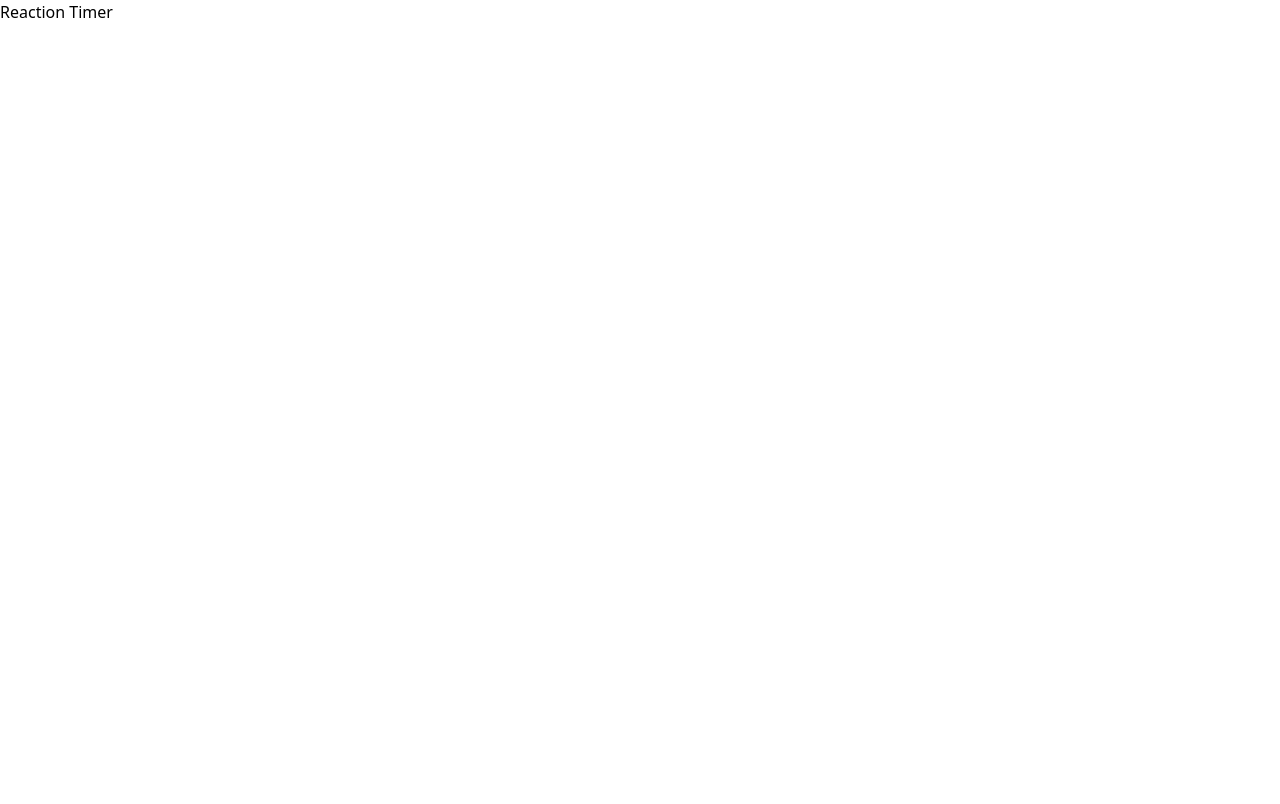
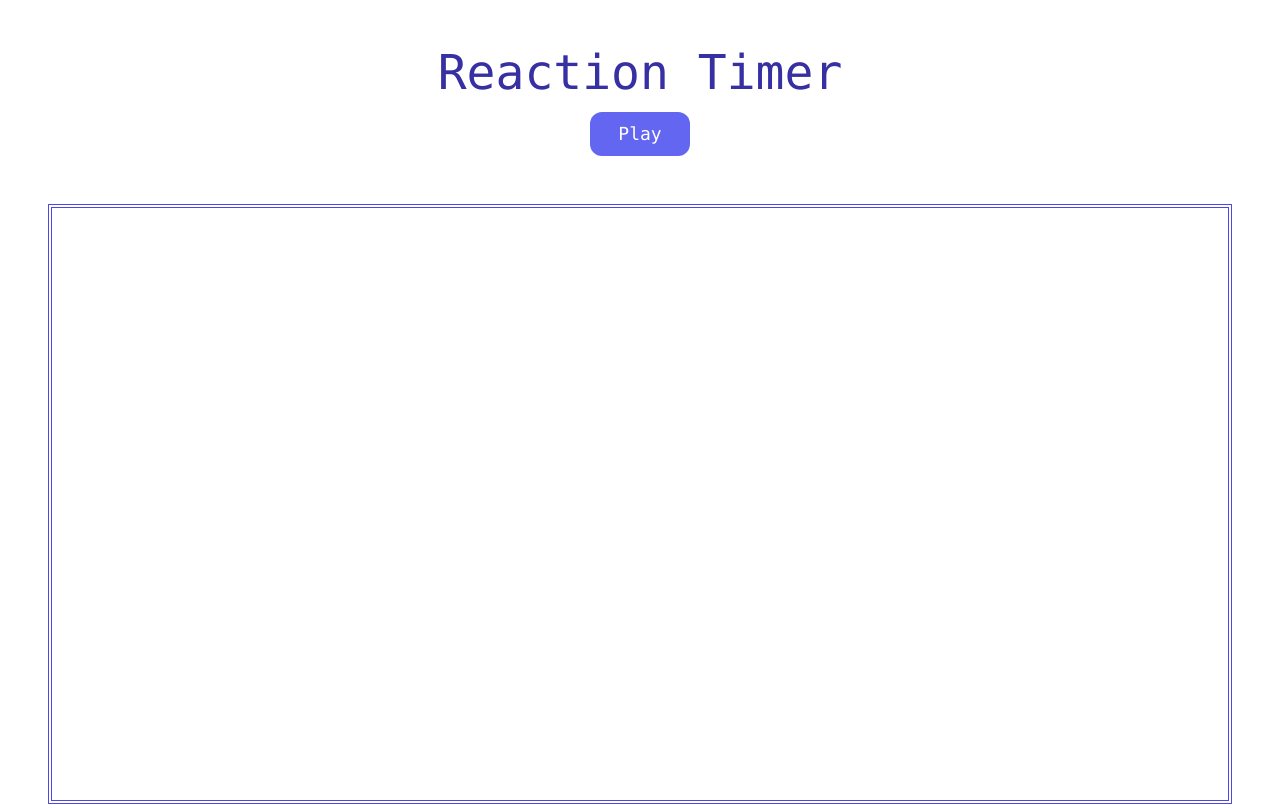
Before and after one commit to ZazaGdev/reaction-timer, a Vue app: page / in a window 1280 px wide. Built offline with nearby package versions, Linux system fonts and the light colour scheme.

Commit message:
Initiated game's initial CSS and HTML

```diff
--- a/public/index.html
+++ b/public/index.html
@@ -1,17 +1,19 @@
 <!DOCTYPE html>
 <html lang="">
     <head>
-    <meta charset="utf-8">
-    <meta http-equiv="X-UA-Compatible" content="IE=edge">
-    <meta name="viewport" content="width=device-width,initial-scale=1.0">
-    <link rel="icon" href="<%= BASE_URL %>favicon.ico">
+        <meta charset="utf-8" />
+        <meta http-equiv="X-UA-Compatible" content="IE=edge" />
+        <meta name="viewport" content="width=device-width,initial-scale=1.0" />
+        <link rel="icon" href="<%= BASE_URL %>favicon.ico" />
         <title><%= htmlWebpackPlugin.options.title %></title>
     </head>
     <body>
         <noscript>
-      <strong>We're sorry but <%= htmlWebpackPlugin.options.title %> doesn't work properly without JavaScript enabled. Please enable it to continue.</strong>
+            <strong
+                >We're sorry but <%= htmlWebpackPlugin.options.title %> doesn't work properly without JavaScript enabled. Please enable it to continue.</strong
+            >
         </noscript>
-    <div id="app"></div>
+        <div id="app" class="font-mono h-screen"></div>
         <!-- built files will be auto injected -->
     </body>
 </html>
--- a/src/App.vue
+++ b/src/App.vue
@@ -1,11 +1,39 @@
 <template>
-    <h1>Reaction Timer</h1>
+    <div class="flex justify-center items-center flex-col">
+        <h1 class="text-center text-5xl mt-12 text-indigo-800">Reaction Timer</h1>
+        <button
+            @click="start"
+            :disabled="isPlaying"
+            class="bg-indigo-500 text-white mt-4 rounded-xl py-2 px-7 text-lg"
+            :class="{ 'opacity-20': isPlaying === true }"
+        >
+            Play
+        </button>
+    </div>
+    <div class="blockWrapper border-double border-4 border-indigo-600 m-12 h-3/4">
+        <Block v-if="isPlaying" :delay="delay" />
+    </div>
 </template>
 
 <script>
+import Block from './components/Block.vue'
+
 export default {
     name: 'App',
-    components: {},
+    components: { Block },
+    data() {
+        return {
+            isPlaying: false,
+            delay: null,
+        }
+    },
+    methods: {
+        start() {
+            this.delay = 2000 + Math.random() * 5000
+            this.isPlaying = true
+            console.log(this.delay)
+        },
+    },
 }
 </script>
 
--- /dev/null
+++ b/src/assets/css/global.css
@@ -0,0 +1,5 @@
+body {
+    margin: 0;
+    padding: 0;
+    box-sizing: border-box;
+}
--- a/src/components/Block.vue
+++ b/src/components/Block.vue
@@ -0,0 +1,13 @@
+<template>
+    <div class="w-48 h-48 bg-cyan-500 flex items-center justify-center text-4xl text-white">
+        <p>Here</p>
+    </div>
+</template>
+
+<script>
+export default {
+    props: ['delay'],
+}
+</script>
+
+<style></style>
--- a/src/main.js
+++ b/src/main.js
@@ -1,5 +1,6 @@
 import { createApp } from 'vue'
 import App from './App.vue'
 import './assets/css/tailwind.css'
+import './assets/css/global.css'
 
 createApp(App).mount('#app')
```
Also changed, not shown: src/assets/logo.png (deleted). Lines whose indentation alone changed are shown as unchanged.
